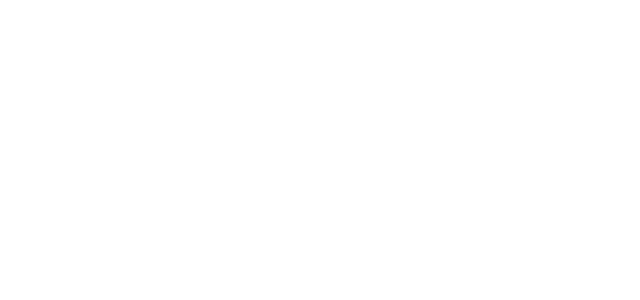
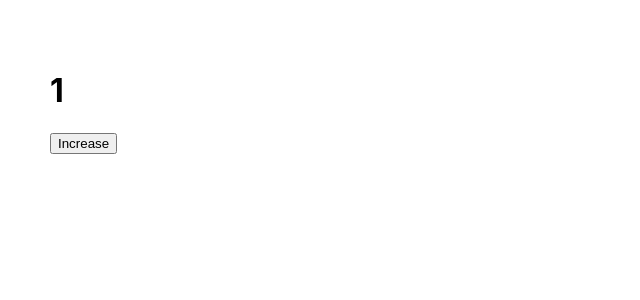
Before and after one commit to LuongHienThaoTrang/HOOKS, a React (Create React App) app: page / in a window 1280 px wide. Shown: the top 300 px of the page, without its empty margins (0-640 px from the left). Built offline with nearby package versions, Linux system fonts and the light colour scheme.

Commit message:
Ex 1: Counter Increase

```diff
--- a/src/App.js
+++ b/src/App.js
@@ -1,10 +1,11 @@
-
+import UseState from "./useState/ex1";
 
 
 function App() {
 
   return (
     <div className="App" style={{ padding: 50 }}>
+      <UseState />
     </div>
   );
 }
--- /dev/null
+++ b/src/useState/ex1.js
@@ -0,0 +1,25 @@
+
+import { useState } from "react";
+
+function UseState() {
+    const [counter, setCounter] = useState(1)
+
+  const handleIncrease = () => {
+    // Cách 1: setState
+    setCounter(counter + 1)
+
+    // Cách 2: setState với callback
+    // setCounter(prevCounter => prevCounter + 1)
+
+  }
+  // Component được re-render sau khi setState
+  console.log('re-render');
+    return (
+        <div>
+            <h1>{counter}</h1>
+            <button onClick={handleIncrease}>Increase</button>
+        </div>
+    )
+}
+
+export default UseState
```
